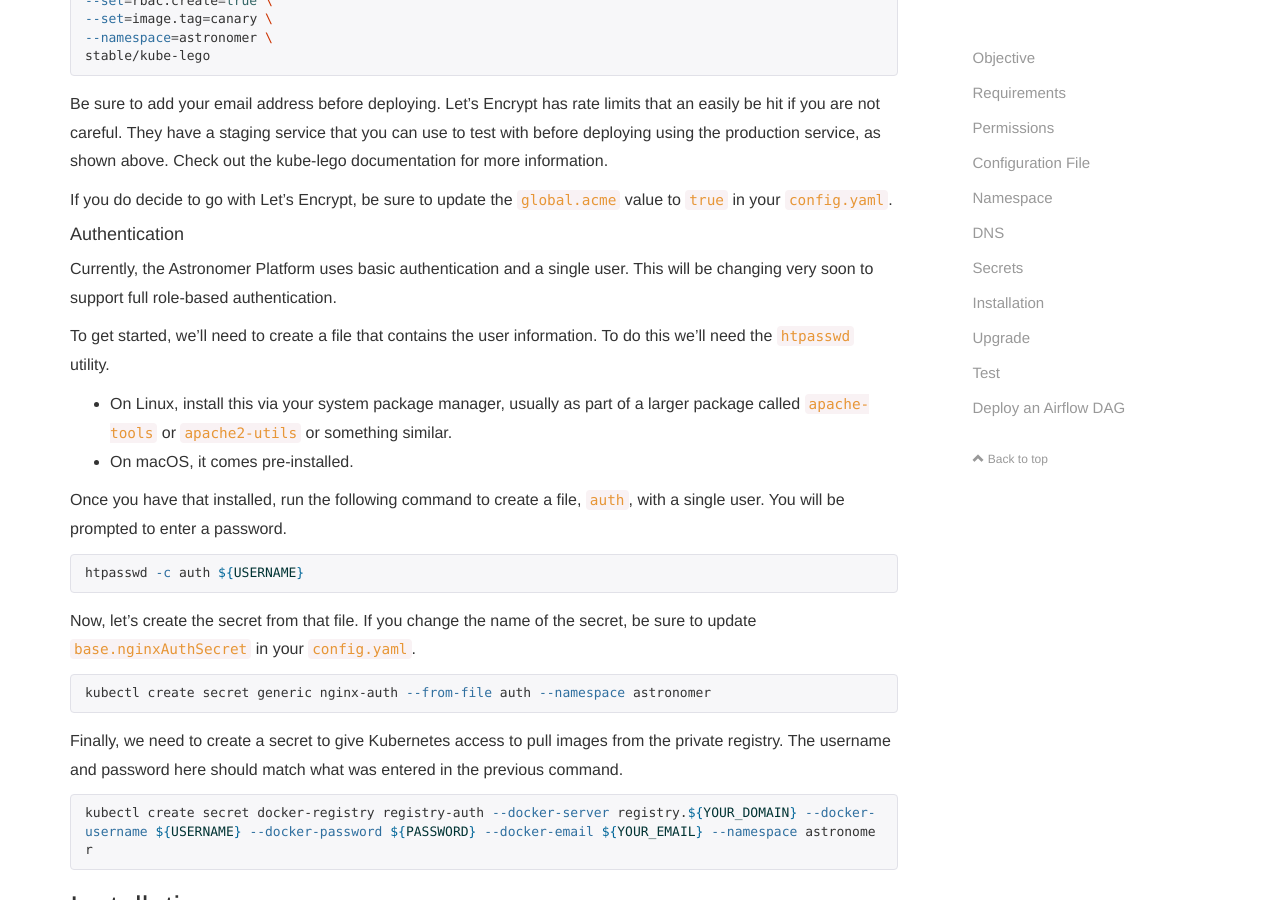
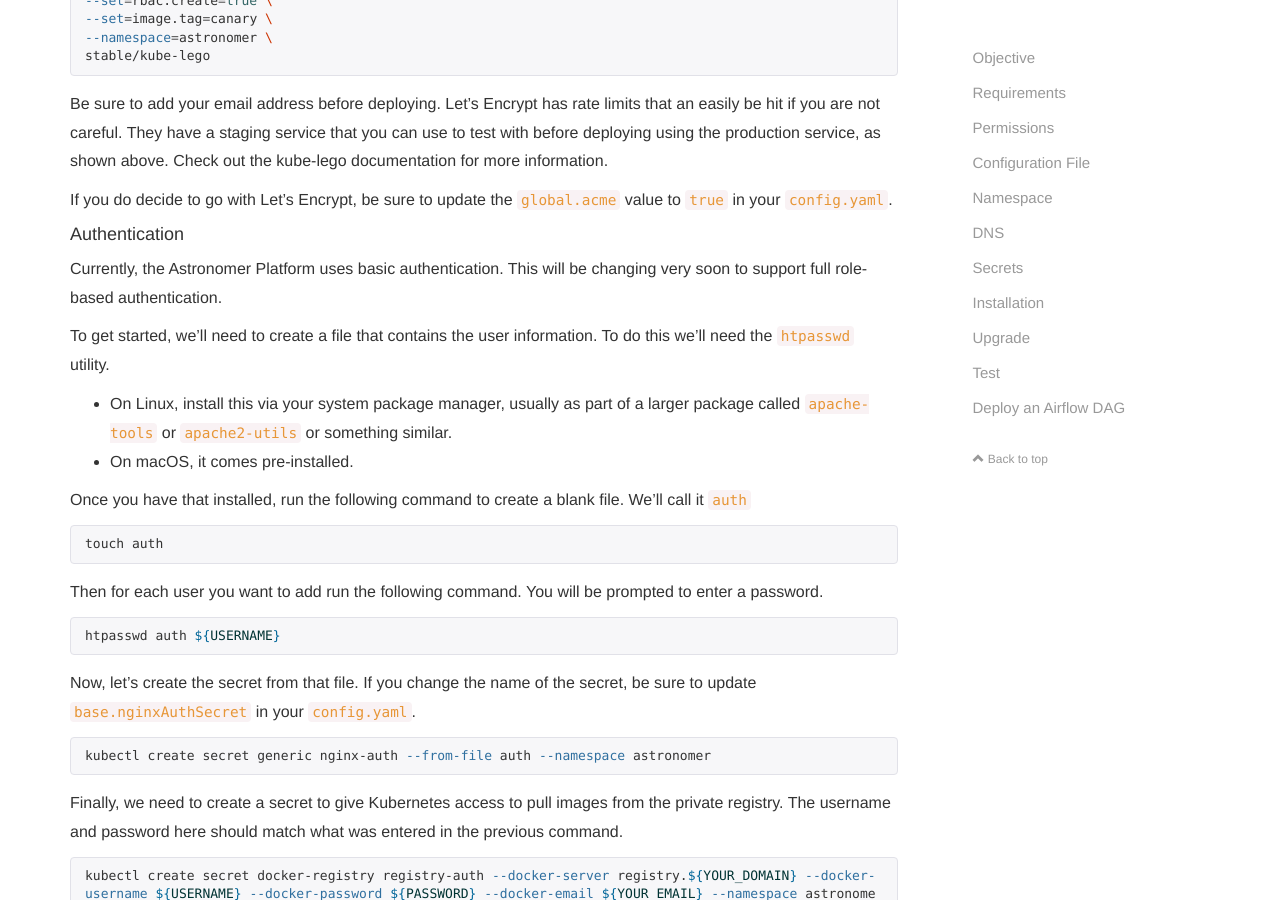
Before and after one commit to skynet/astronomer-ee, a Jekyll site: the page built from docs/pages/guides/google-cloud.md, in a window 1280 px wide and 900 px high, scrolled down 4138 px. Built offline with Jekyll 4.4.1, drawn with Linux system fonts in a browser that asks for light colours; nearby versions of some CDN libraries; comment, search, counter and statistics services are not loaded.

Commit message:
Update docs for multi-user basic auth

````diff
--- a/docs/pages/guides/google-cloud.md
+++ b/docs/pages/guides/google-cloud.md
@@ -140,17 +140,23 @@ If you do decide to go with Let's Encrypt, be sure to update the `global.acme` v
 
 #### Authentication
 
-Currently, the Astronomer Platform uses basic authentication and a single user. This will be changing very soon to support full role-based authentication.
+Currently, the Astronomer Platform uses basic authentication. This will be changing very soon to support full role-based authentication.
 
 To get started, we'll need to create a file that contains the user information. To do this we'll need the `htpasswd` utility.
 
 * On Linux, install this via your system package manager, usually as part of a larger package called `apache-tools` or `apache2-utils` or something similar.
 * On macOS, it comes pre-installed.
 
-Once you have that installed, run the following command to create a file, `auth`, with a single user. You will be prompted to enter a password.
+Once you have that installed, run the following command to create a blank file.  We'll call it `auth`
+
+```
+touch auth
+```
+
+Then for each user you want to add run the following command. You will be prompted to enter a password.
 
 ```bash
-htpasswd -c auth ${USERNAME}
+htpasswd auth ${USERNAME}
 ```
 
 Now, let's create the secret from that file. If you change the name of the secret, be sure to update `base.nginxAuthSecret` in your `config.yaml`.
````
Also changed, not shown: 1 other file.
